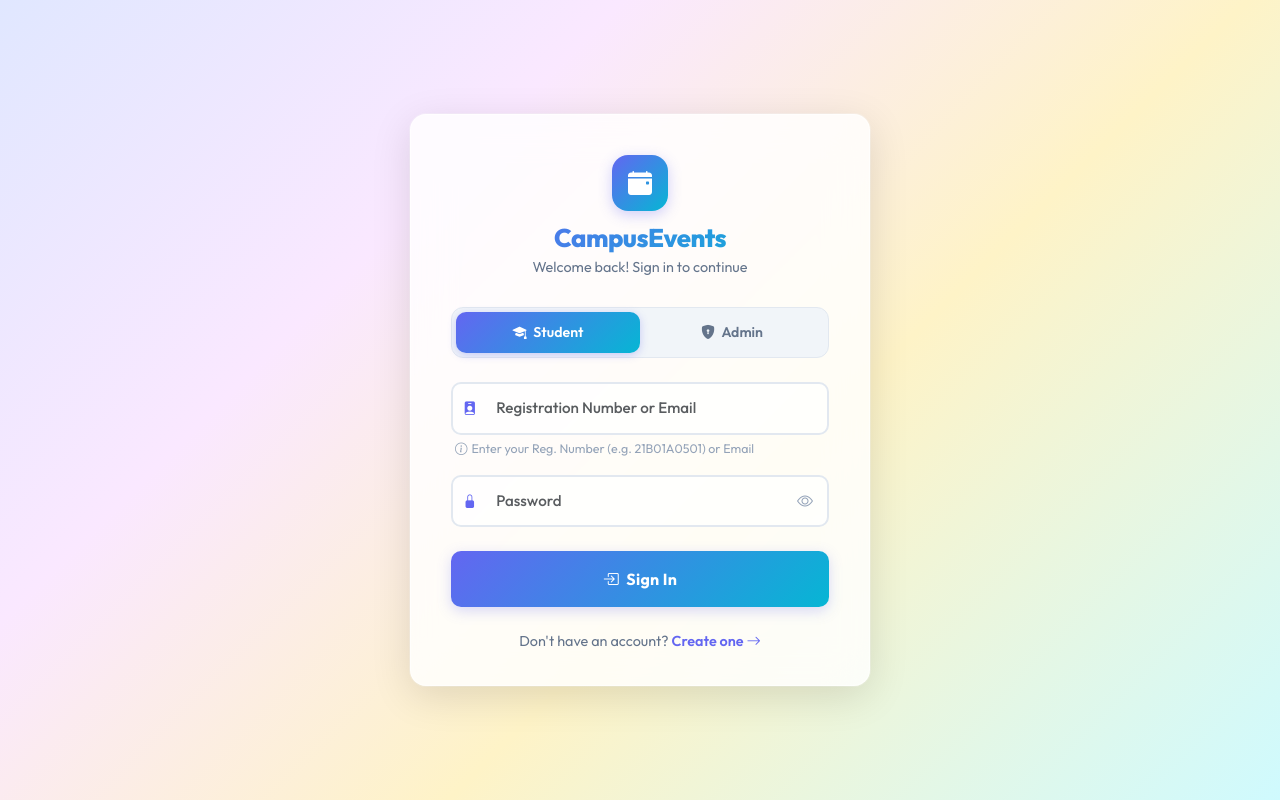
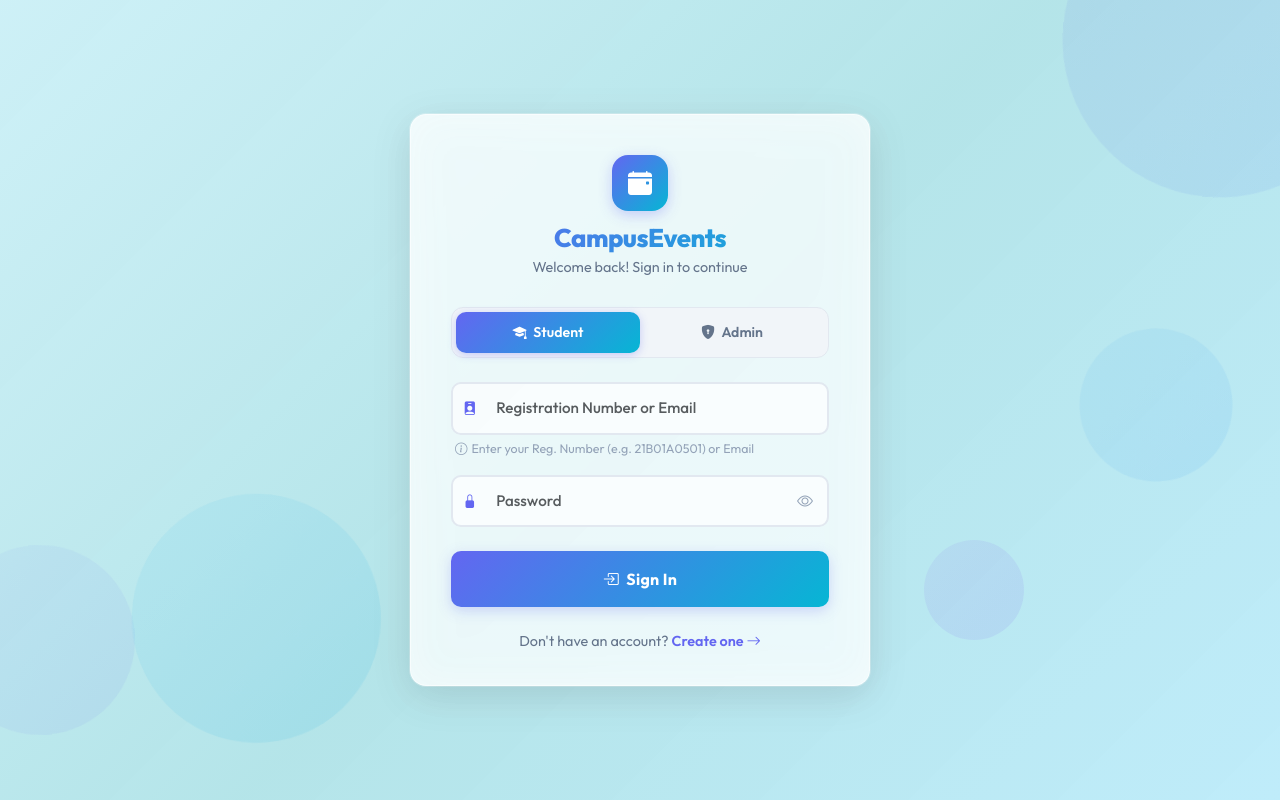
Before and after one commit to shaik-riyaz-mujaffer/Smart-College-Event-management-System, a plain HTML site: page client/index.html in a window 1280 px wide. Drawn offline with nearby package versions, Linux system fonts and the light colour scheme.

Commit message:
BG of index.html Updated

```diff
--- a/client/css/style.css
+++ b/client/css/style.css
@@ -14,7 +14,7 @@
     --light: #f8fafc;
     --white: #ffffff;
     --gradient-primary: linear-gradient(135deg, #6366f1, #06b6d4);
-    --gradient-bg: linear-gradient(135deg, #e0e7ff 0%, #fae8ff 30%, #fef3c7 60%, #cffafe 100%);
+    --gradient-bg: linear-gradient(135deg, #89e1ef62 0%, #42bfc85e 50%, #52d0f657 100%);
     --gradient-dark: linear-gradient(135deg, #0f172a 0%, #1e293b 100%);
     --shadow-sm: 0 1px 3px rgba(0, 0, 0, .08);
     --shadow-md: 0 4px 20px rgba(0, 0, 0, .1);
@@ -63,14 +63,14 @@
 .shape {
     position: absolute;
     border-radius: 50%;
-    opacity: .5;
+    opacity: .15;
     animation: floatShape 20s ease-in-out infinite;
 }
 
 .shape-1 {
     width: 300px;
     height: 300px;
-    background: linear-gradient(135deg, #c7d2fe, #a5b4fc);
+    background: linear-gradient(135deg, #a78bfa, #818cf8);
     top: -80px;
     right: -60px;
     animation-delay: 0s;
@@ -79,7 +79,7 @@
 .shape-2 {
     width: 200px;
     height: 200px;
-    background: linear-gradient(135deg, #fbcfe8, #f9a8d4);
+    background: linear-gradient(135deg, #c4b5fd, #a78bfa);
     bottom: 10%;
     left: -40px;
     animation-delay: -5s;
@@ -88,7 +88,7 @@
 .shape-3 {
     width: 150px;
     height: 150px;
-    background: linear-gradient(135deg, #a7f3d0, #6ee7b7);
+    background: linear-gradient(135deg, #93c5fd, #60a5fa);
     top: 40%;
     right: 5%;
     animation-delay: -10s;
@@ -97,7 +97,7 @@
 .shape-4 {
     width: 100px;
     height: 100px;
-    background: linear-gradient(135deg, #fde68a, #fbbf24);
+    background: linear-gradient(135deg, #c084fc, #a855f7);
     bottom: 20%;
     right: 20%;
     animation-delay: -15s;
@@ -106,7 +106,7 @@
 .shape-5 {
     width: 250px;
     height: 250px;
-    background: linear-gradient(135deg, #bfdbfe, #93c5fd);
+    background: linear-gradient(135deg, #7dd3fc, #38bdf8);
     top: 60%;
     left: 10%;
     animation-delay: -8s;
```
Also changed, not shown: server/uploads/banner_1771928134973.jpeg (added).
